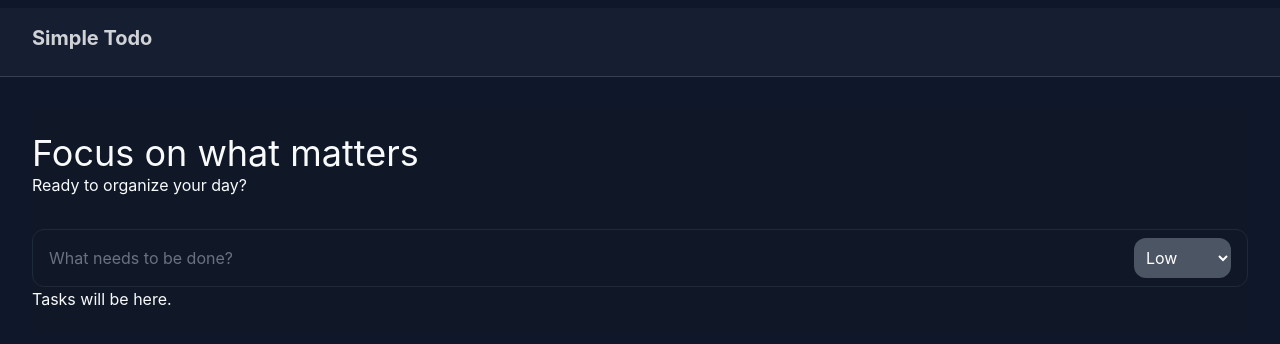
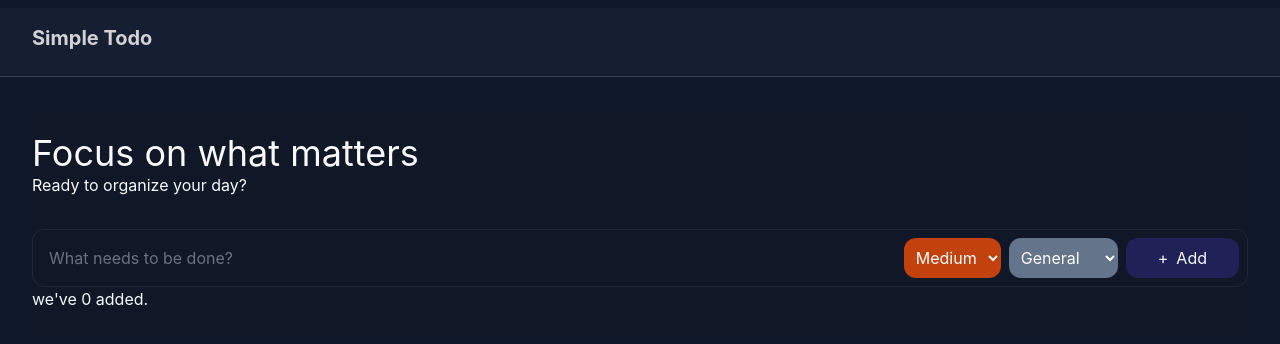
Before and after one commit to MohamadHarmoush/ToDo-App, a React (Vite) app: page / in a window 1280 px wide. Shown: the top 344 px of the page. Built offline with nearby package versions, Linux system fonts and the light colour scheme.

Commit message:
Add task type selector component

```diff
--- a/src/App.tsx
+++ b/src/App.tsx
@@ -1,16 +1,24 @@
+import { useState } from "react";
 import AppLayout from "./components/AppLayout";
 import TaskList from "./components/TaskList";
 import PageHeader from "./components/PageHeader";
 import TaskInput from "./components/TaskInput";
+import type { Task } from "./domain/Task";
 
 const App = () => {
+  const [tasks, setTasks] = useState<Task[]>([]);
+
+  const handleAddTask = (task: Task) => {
+    setTasks((prev) => [...prev, task]);
+  };
+
   return (
     <AppLayout>
       <AppLayout.AppHeader title="Simple Todo" />
       <AppLayout.Content>
         <PageHeader title="Focus on what matters" subtitle="Ready to organize your day?" />
-        <TaskInput />
-        <TaskList />
+        <TaskInput onAdd={handleAddTask} />
+        <TaskList tasks={tasks} />
       </AppLayout.Content>
     </AppLayout>
   );
--- a/src/components/PrioritySelector.tsx
+++ b/src/components/PrioritySelector.tsx
@@ -6,9 +6,9 @@ interface PrioritySelectorProps {
 }
 const PrioritySelector = ({ value, onChange }: PrioritySelectorProps) => {
   const priorities = [
-    { value: "low", label: "Low" },
-    { value: "medium", label: "Medium", color: "#c2410c" },
-    { value: "high", label: "High", color: "#b91c1c" },
+    { value: "Low", label: "Low" },
+    { value: "Medium", label: "Medium", color: "#c2410c" },
+    { value: "High", label: "High", color: "#b91c1c" },
   ];
   const handleChange = (value: string) => {
     const priority = priorities.find((option) => option.value === value);
--- a/src/components/SelectInput.tsx
+++ b/src/components/SelectInput.tsx
@@ -38,7 +38,7 @@ const SelectInput = ({
         background: selectedColor,
       }}
       className={`rounded-xl outline-none bg-gray-800/80 hover:bg-gray-800/80
-      mx-2 px-2 ${className}`}
+      px-2 ${className}`}
     >
       {options.map((option) => (
         <option
--- a/src/components/TaskInput.tsx
+++ b/src/components/TaskInput.tsx
@@ -1,15 +1,15 @@
-import { useState, useCallback, type KeyboardEvent, type ChangeEvent } from "react";
+import { useState } from "react";
 import type { Priority } from "../domain/Priority";
 import type { Task } from "../domain/Task";
 import type { TaskType } from "../domain/TaskType";
 import PrioritySelector from "./PrioritySelector";
+import TypeSelector from "./TypeSelector";
 
 interface TaskInputProps {
   placeholder?: string;
   priority?: Priority;
   taskType?: TaskType;
   onAdd?: (task: Task) => void;
-  onChange?: (title: string) => void;
   className?: string;
 }
 
@@ -17,7 +17,6 @@ const TaskInput = ({
   priority = "Medium",
   taskType = "General",
   onAdd,
-  onChange,
   placeholder = "What needs to be done?",
   className = "",
 }: TaskInputProps) => {
@@ -29,20 +28,35 @@ const TaskInput = ({
   });
 
   const handleChange = (name: string, value: string) => {
-    setTask({
-      ...task,
+    setTask((prevTask) => {
+      return {
+        ...prevTask,
         [name]: value,
+      };
     });
   };
 
+  const handleSubmit = () => {
+    const trimmedTitle = task.title.trim();
+    if (!trimmedTitle) return;
+
+    const newTask = { ...task, title: trimmedTitle };
+    onAdd?.(newTask);
+
+    setTask((prevTask) => ({ ...prevTask, title: "" }));
+  };
   return (
-    <div
+    <form
+      onSubmit={(e) => {
+        e.preventDefault();
+        handleSubmit();
+      }}
       className={`border border-gray-800 hover:border-gray-600
       hover:bg-gray-800 rounded-xl p-2 transition-colors ${className}
-      flex flex-row gap-4`}
+      flex flex-wrap gap-2`}
     >
       <input
-        className="p-2 w-full text-white placeholder-gray-500"
+        className="p-2 flex-1 text-white placeholder-gray-500"
         type="text"
         name="title"
         value={task.title}
@@ -50,11 +64,26 @@ const TaskInput = ({
         onChange={(e) => handleChange(e.target.name, e.target.value)}
       />
 
+      <div className="flex gap-2">
         <PrioritySelector
           value={task.priority}
           onChange={(value) => handleChange("priority", value)}
         />
+
+        <TypeSelector value={task.type} onChange={(value) => handleChange("type", value)} />
+
+        <button
+          disabled={!task.title}
+          type="submit"
+          className="inline-flex items-center gap-2 px-8 rounded-xl
+        enabled:bg-indigo-900 disabled:bg-indigo-900/50
+        disabled:cursor-not-allowed"
+        >
+          <span>+</span>
+          <span>Add</span>
+        </button>
       </div>
+    </form>
   );
 };
 
--- a/src/components/TaskList.tsx
+++ b/src/components/TaskList.tsx
@@ -1,5 +1,10 @@
-const TaskList = () => {
-  return <div>Tasks will be here.</div>;
+import type { Task } from "../domain/Task";
+
+interface TaskListProps {
+  tasks: Task[];
+}
+const TaskList = ({ tasks }: TaskListProps) => {
+  return <div>we've {tasks.length} added.</div>;
 };
 
 export default TaskList;
--- /dev/null
+++ b/src/components/TypeSelector.tsx
@@ -0,0 +1,33 @@
+import SelectInput from "./SelectInput";
+
+interface TypeSelectorProps {
+  value: string;
+  onChange: (value: string) => void;
+}
+const TypeSelector = ({ value, onChange }: TypeSelectorProps) => {
+  const types = [
+    { value: "Personal", label: "Personal", color: "#0EA5E9" }, // cyan-blue
+    { value: "Work", label: "Work", color: "#8B5CF6" }, // violet
+    { value: "Shopping", label: "Shopping", color: "#22C55E" }, // green
+    { value: "Health", label: "Health", color: "#14B8A6" }, // teal
+    { value: "Finance", label: "Finance", color: "#F59E0B" }, // amber
+    { value: "General", label: "General", color: "#64748B" }, // slate
+  ];
+  const handleChange = (value: string) => {
+    const type = types.find((option) => option.value === value);
+    if (!type) return;
+
+    onChange(type.value);
+  };
+  return (
+    <SelectInput
+      name="type"
+      value={value}
+      options={types}
+      onChange={handleChange}
+      defaultColor="#4b5563"
+    />
+  );
+};
+
+export default TypeSelector;
```
Lines whose indentation alone changed are shown as unchanged.
